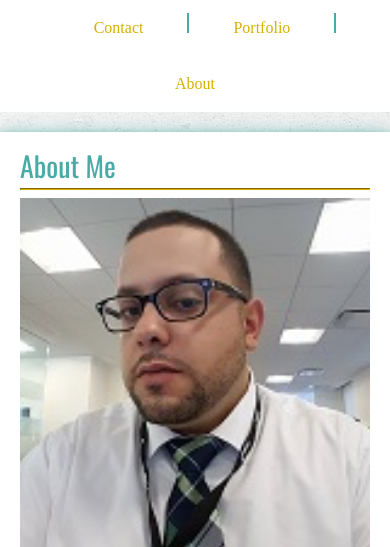
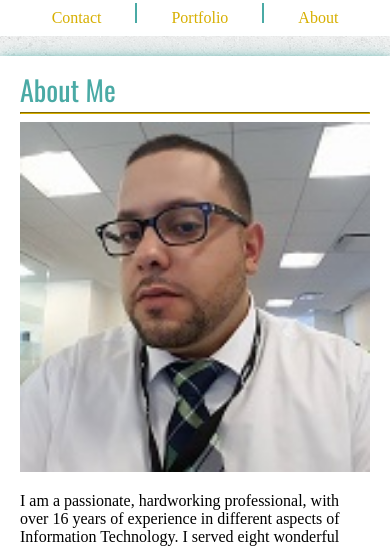
Before and after one commit to emadkheiralla/Portfolio, a PHP site: page /index.php in a window 390 px wide. Shown: the part 60-607 px from the top of the page. Run offline with PHP 8.4, Linux system fonts and the light colour scheme.

Commit message:
Updated CSS

```diff
--- a/assets/css/style.css
+++ b/assets/css/style.css
@@ -490,7 +490,7 @@ li{
 
     li{
         float: none;
-        padding: 20px 40px 20px 40px;
+        padding: 10px 30px 10px 30px;
         margin-bottom: 0;
     }
     .divider-vertical-second-menu{
```
